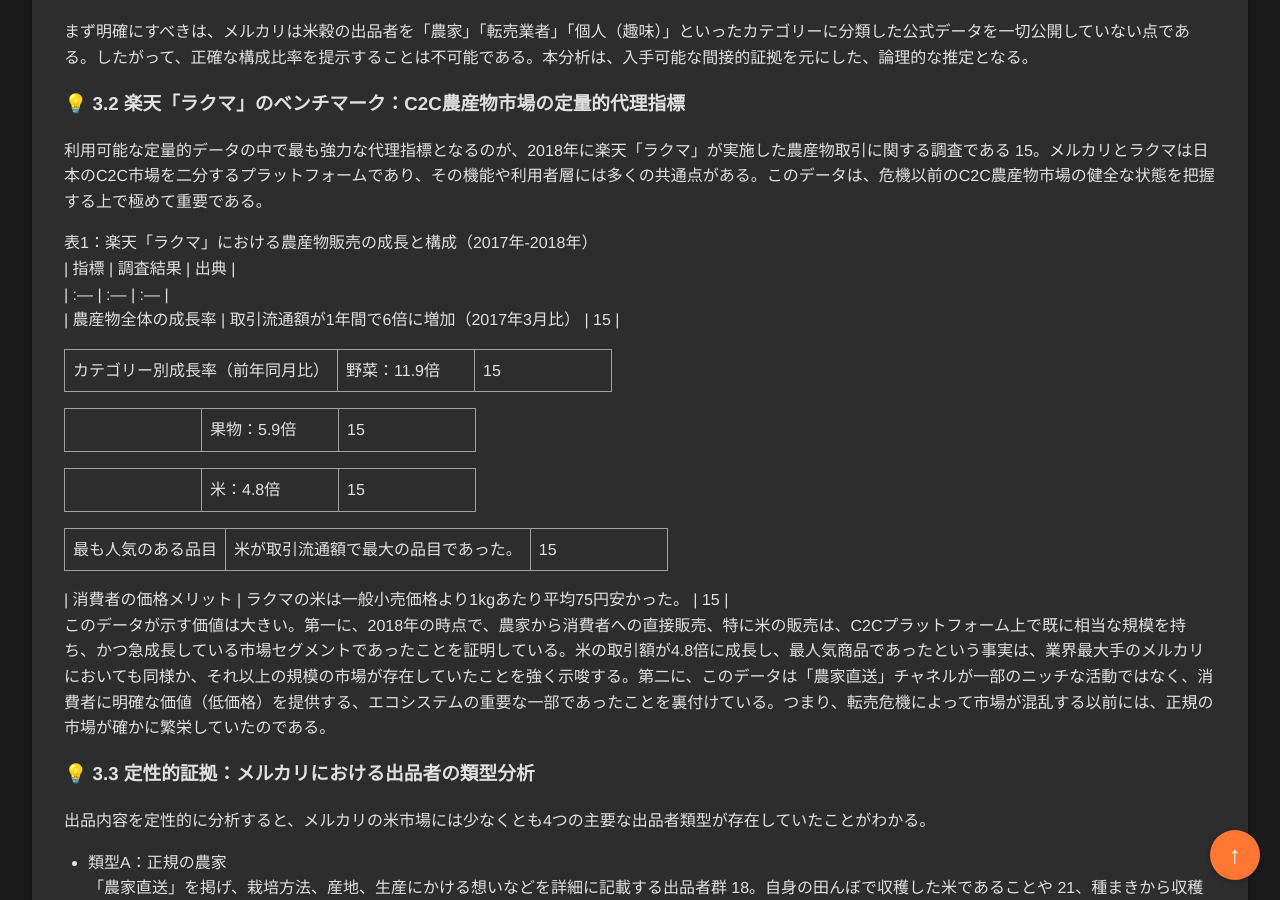
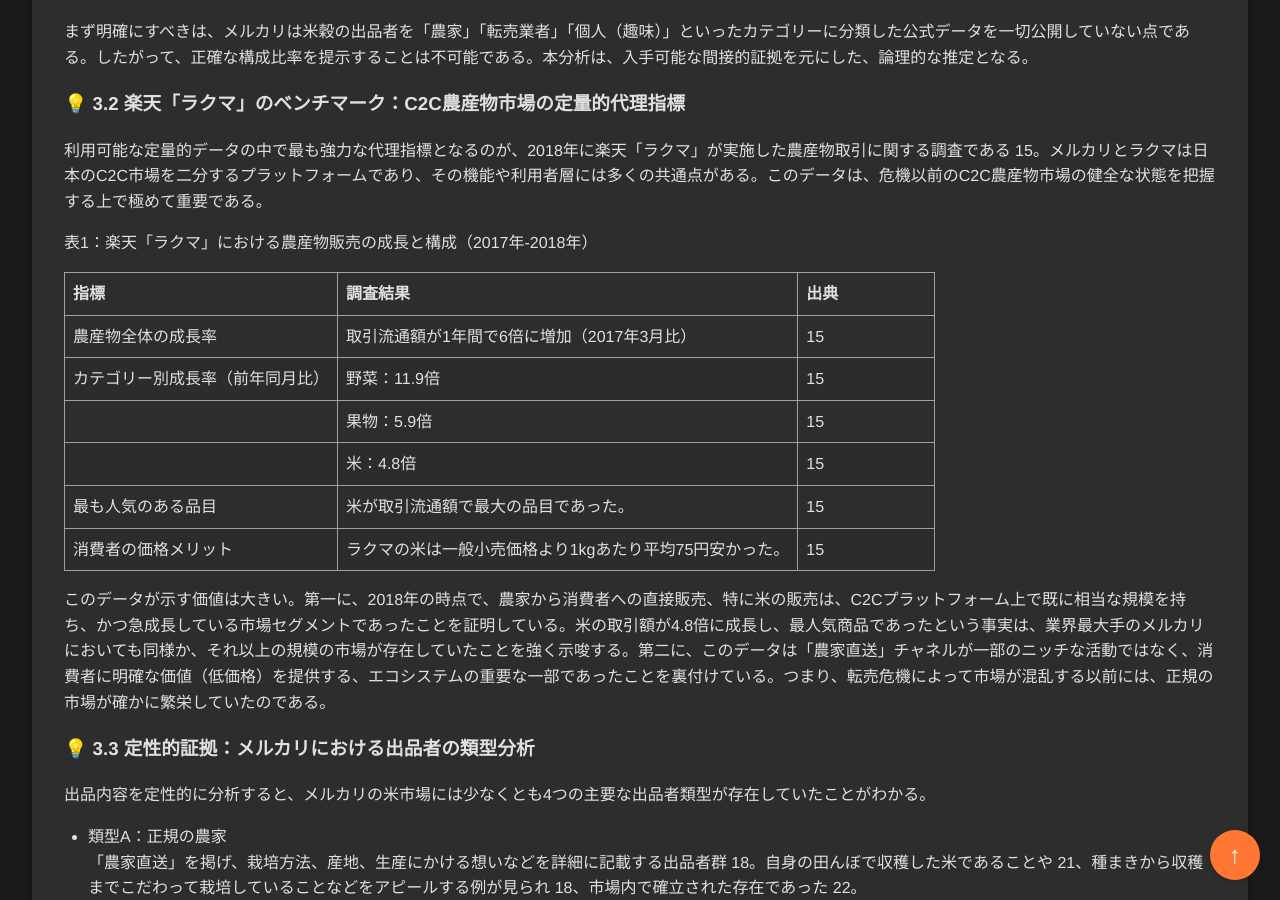
Before and after one commit to aegisfleet/share-deepresearch, a Jekyll site: the page built from _topics/rice-sales-prohibited/index.md, in a window 1280 px wide and 900 px high, scrolled down 3265 px. Built offline with Jekyll 4.4.1, drawn with Linux system fonts in a browser that asks for light colours.

```diff
--- a/_topics/rice-sales-prohibited/index.md
+++ b/_topics/rice-sales-prohibited/index.md
@@ -88,19 +88,16 @@
 利用可能な定量的データの中で最も強力な代理指標となるのが、2018年に楽天「ラクマ」が実施した農産物取引に関する調査である 15。メルカリとラクマは日本のC2C市場を二分するプラットフォームであり、その機能や利用者層には多くの共通点がある。このデータは、危機以前のC2C農産物市場の健全な状態を把握する上で極めて重要である。
 
 表1：楽天「ラクマ」における農産物販売の成長と構成（2017年-2018年）
+
 | 指標 | 調査結果 | 出典 |
 | :--- | :--- | :--- |
 | 農産物全体の成長率 | 取引流通額が1年間で6倍に増加（2017年3月比） | 15 |
+| カテゴリー別成長率（前年同月比） | 野菜：11.9倍 | 15 |
+| | 果物：5.9倍 | 15 |
+| | 米：4.8倍 | 15 |
+| 最も人気のある品目 | 米が取引流通額で最大の品目であった。 | 15 |
+| 消費者の価格メリット | ラクマの米は一般小売価格より1kgあたり平均75円安かった。 | 15 |
 
-| カテゴリー別成長率（前年同月比） | 野菜：11.9倍 | 15 |
-
-| | 果物：5.9倍 | 15 |
-
-| | 米：4.8倍 | 15 |
-
-| 最も人気のある品目 | 米が取引流通額で最大の品目であった。 | 15 |
-
-| 消費者の価格メリット | ラクマの米は一般小売価格より1kgあたり平均75円安かった。 | 15 |
 このデータが示す価値は大きい。第一に、2018年の時点で、農家から消費者への直接販売、特に米の販売は、C2Cプラットフォーム上で既に相当な規模を持ち、かつ急成長している市場セグメントであったことを証明している。米の取引額が4.8倍に成長し、最人気商品であったという事実は、業界最大手のメルカリにおいても同様か、それ以上の規模の市場が存在していたことを強く示唆する。第二に、このデータは「農家直送」チャネルが一部のニッチな活動ではなく、消費者に明確な価値（低価格）を提供する、エコシステムの重要な一部であったことを裏付けている。つまり、転売危機によって市場が混乱する以前には、正規の市場が確かに繁栄していたのである。
 
 ### **3.3 定性的証拠：メルカリにおける出品者の類型分析**
```
